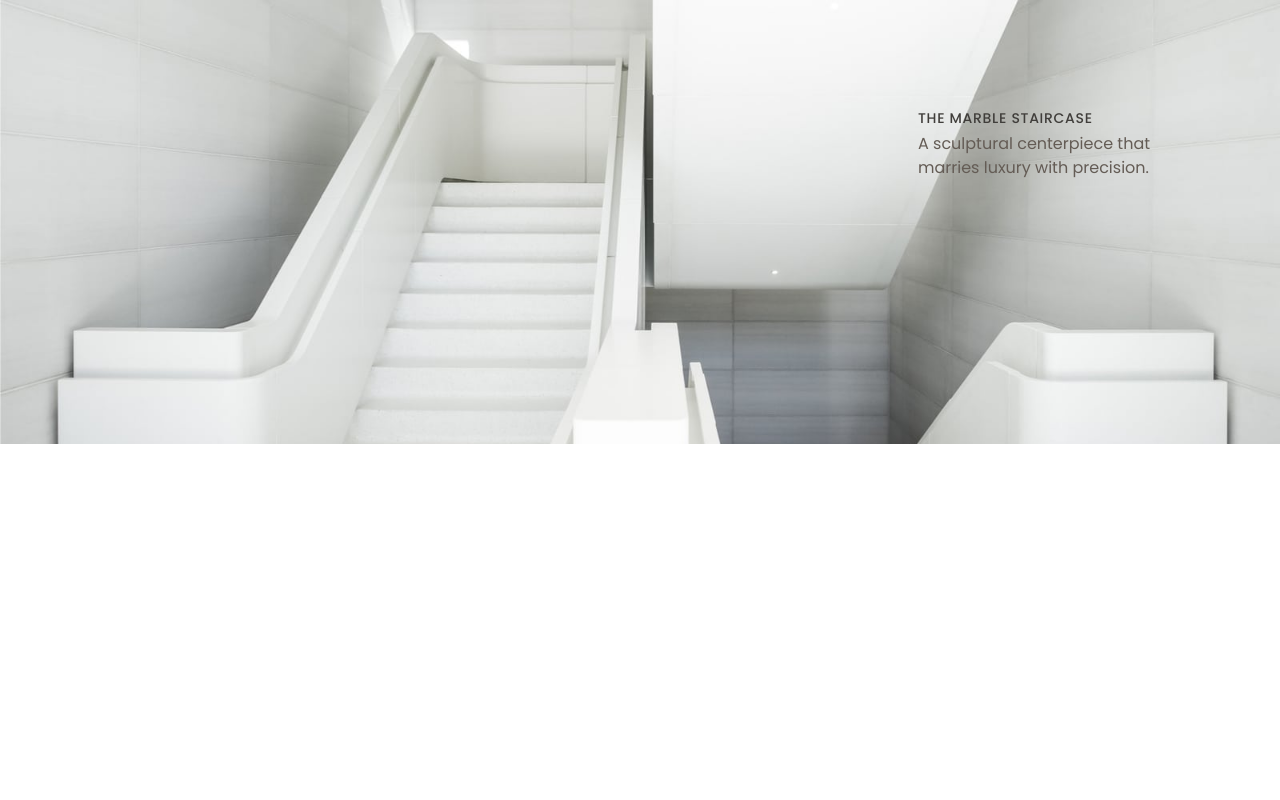
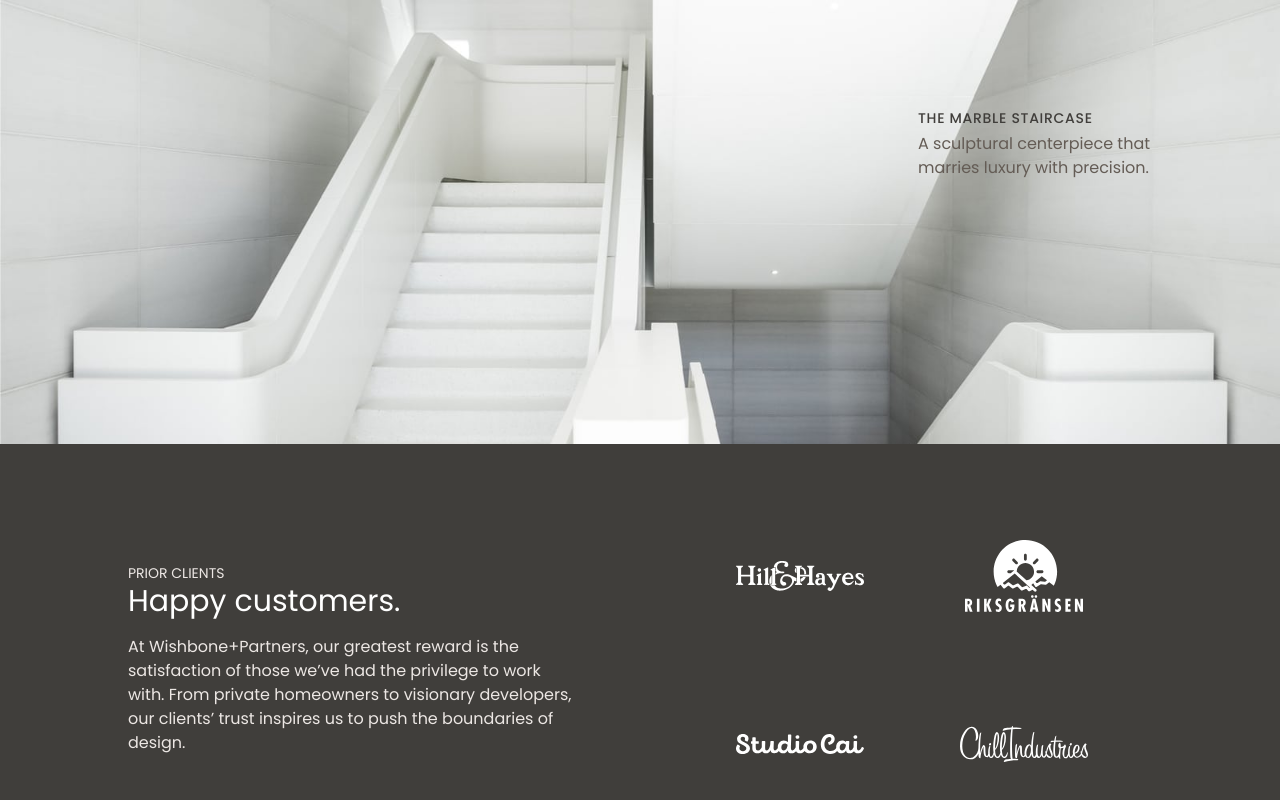
Before and after one commit to imflawlezz/wishbone-landing, a Next.js app: page / in a window 1280 px wide. Shown: the part 2964-3764 px from the top of the page. Before the commit the page ends 3408 px from the top, so only its background shows below. Built offline with nearby package versions, Linux system fonts and the light colour scheme.

Commit message:
feat: add PriorClients.tsx section, adjust page.tsx layout

```diff
--- a/src/app/page.tsx
+++ b/src/app/page.tsx
@@ -4,6 +4,7 @@ import {OurFirm} from "@/components/sections/OurFirm";
 import {ProjectCard} from "@/components/shared/ProjectCard";
 import {ProjectCardsData} from "@/data/ProjectCardsData";
 import {OurProcess} from "@/components/sections/OurProcess";
+import {PriorClients} from "@/components/sections/PriorClients";
 
 export default function Home() {
     return (
@@ -24,6 +25,7 @@ export default function Home() {
                 imageURL={ProjectCardsData[1].imageURL}
                 className={ProjectCardsData[1].className}
             />
+            <PriorClients />
         </>
     );
 }
--- /dev/null
+++ b/src/components/sections/PriorClients.tsx
@@ -0,0 +1,54 @@
+'use client';
+import {CustomersList} from "@/data/CustomersList";
+import { motion } from "motion/react";
+import Image from "next/image";
+
+export const PriorClients = () => {
+    return (
+        <section
+            className="w-full flex flex-col md:flex-row bg-[var(--paragraph)] text-[var(--background-hero)]
+            items-center justify-start gap-10 lg:gap-40
+            lg:px-32 p-8 lg:py-24 md:py-12">
+            <div className="md:max-w-md flex flex-col">
+                <h2 className="text-sm uppercase leading-tight">
+                    Prior clients
+                </h2>
+
+                <h1 className="text-white text-3xl">
+                    Happy customers.
+                </h1>
+
+                <p className="mt-4">
+                    At Wishbone+Partners, our greatest reward is the satisfaction of those we’ve had the privilege to
+                    work with. From private homeowners to visionary developers, our clients’ trust inspires us to push
+                    the boundaries of design.
+                </p>
+            </div>
+
+            <div className="grid grid-cols-2 gap-12 lg:gap-24">
+                {CustomersList.map((item, index) => (
+                    <motion.div
+                        key={index}
+                        initial={{ opacity: 0, x: -50 }}
+                        whileInView={{ opacity: 1, x: 0 }}
+                        transition={{
+                            duration: 0.8,
+                            ease: 'easeInOut',
+                            delay: 0.05 * index
+                        }}
+                        viewport={{ once: false, amount: 0.5 }}
+                        className=""
+                    >
+                        <Image
+                            src={item.imageURL}
+                            alt={item.name}
+                            width={128}
+                            height={128}
+                            className="object-contain max-w-32 aspect-video"
+                        />
+                    </motion.div>
+                ))}
+            </div>
+        </section>
+    )
+}
```
